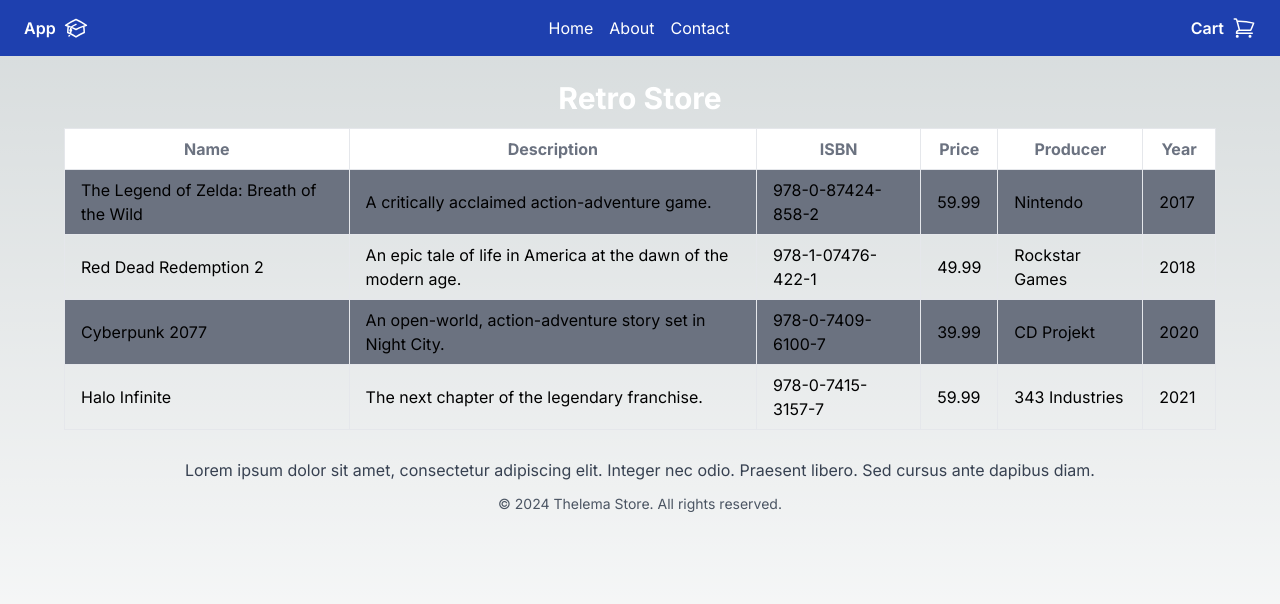
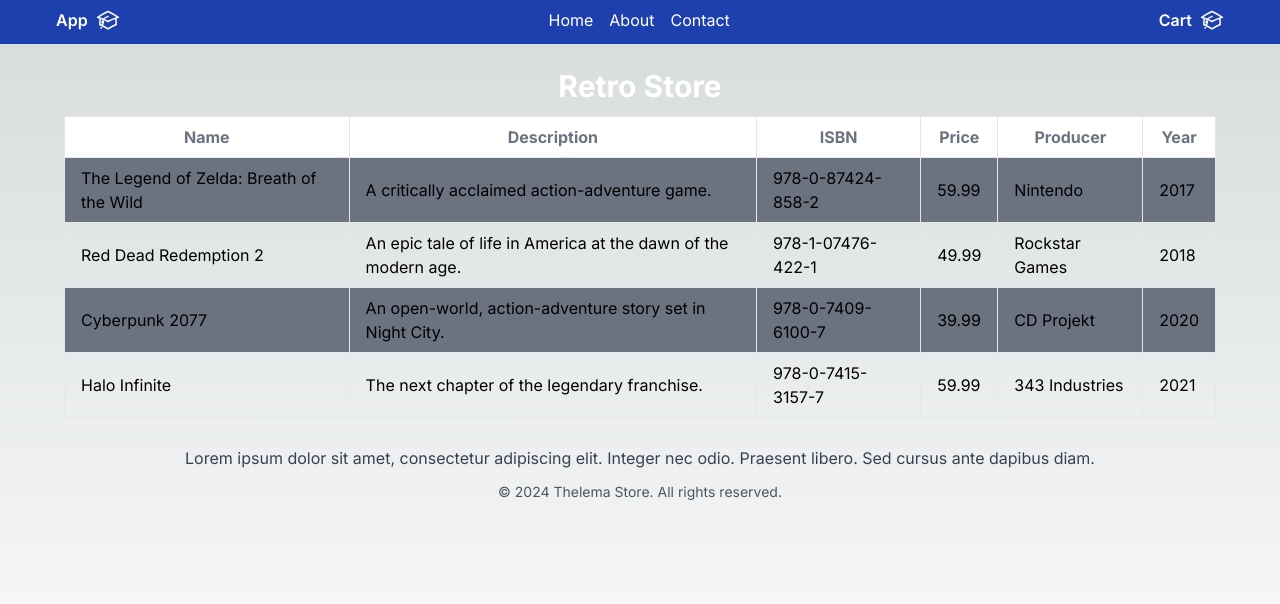
Before and after one commit to DanielRed007/react-next-checkout, a Next.js app in the folder checkout/: page / in a window 1280 px wide. Shown: the top 604 px of the page. Built offline with nearby package versions, Linux system fonts and the light colour scheme.

Commit message:
adding header refactor

```diff
--- a/checkout/src/app/page.tsx
+++ b/checkout/src/app/page.tsx
@@ -1,9 +1,9 @@
 "use client";
 
 import { useHomeContext } from "./context/HomeContext";
-import CheckoutMainTable from "./shared/CheckoutMainTable";
-import { Footer } from "./shared/Footer";
-import Header from "./shared/Header";
+import CheckoutMainTable from "./shared/components/CheckoutMainTable";
+import { Footer } from "./shared/components/Footer";
+import Header from "./shared/components/Header";
 
 export default function Home() {
   const { dataTable } = useHomeContext();
--- a/checkout/src/app/shared/Header.tsx
+++ /dev/null
@@ -1,56 +0,0 @@
-import React from "react";
-import { BeakerIcon, ShoppingCartIcon } from "@heroicons/react/24/solid";
-import { CustomLink } from "./CustomLink";
-import { CustomRoute } from "../model/CustomRoute";
-
-const routes: CustomRoute[] = [
-  { title: "Home", link: "/" },
-  { title: "About", link: "/about" },
-  { title: "Contact", link: "/contact" },
-];
-
-const Header = () => {
-  return (
-    <header className="bg-blue-800 text-white py-4 px-6 flex justify-between items-center">
-      <div className="flex">
-        <h1 className="text-md font-semibold mr-2">App</h1>
-        <svg
-          xmlns="http://www.w3.org/2000/svg"
-          fill="none"
-          viewBox="0 0 24 24"
-          strokeWidth={1.5}
-          stroke="currentColor"
-          className="w-6 h-6"
-        >
-          <path
-            strokeLinecap="round"
-            strokeLinejoin="round"
-            d="M4.26 10.147a60.438 60.438 0 0 0-.491 6.347A48.62 48.62 0 0 1 12 20.904a48.62 48.62 0 0 1 8.232-4.41 60.46 60.46 0 0 0-.491-6.347m-15.482 0a50.636 50.636 0 0 0-2.658-.813A59.906 59.906 0 0 1 12 3.493a59.903 59.903 0 0 1 10.399 5.84c-.896.248-1.783.52-2.658.814m-15.482 0A50.717 50.717 0 0 1 12 13.489a50.702 50.702 0 0 1 7.74-3.342M6.75 15a.75.75 0 1 0 0-1.5.75.75 0 0 0 0 1.5Zm0 0v-3.675A55.378 55.378 0 0 1 12 8.443m-7.007 11.55A5.981 5.981 0 0 0 6.75 15.75v-1.5"
-          />
-        </svg>
-      </div>
-
-      <CustomLink routes={routes} />
-
-      <div className="flex">
-        <h1 className="text-md font-semibold mr-2">Cart</h1>
-        <svg
-          xmlns="http://www.w3.org/2000/svg"
-          fill="none"
-          viewBox="0 0 24 24"
-          strokeWidth={1.5}
-          stroke="currentColor"
-          className="w-6 h-6"
-        >
-          <path
-            strokeLinecap="round"
-            strokeLinejoin="round"
-            d="M2.25 3h1.386c.51 0 .955.343 1.087.835l.383 1.437M7.5 14.25a3 3 0 0 0-3 3h15.75m-12.75-3h11.218c1.121-2.3 2.1-4.684 2.924-7.138a60.114 60.114 0 0 0-16.536-1.84M7.5 14.25 5.106 5.272M6 20.25a.75.75 0 1 1-1.5 0 .75.75 0 0 1 1.5 0Zm12.75 0a.75.75 0 1 1-1.5 0 .75.75 0 0 1 1.5 0Z"
-          />
-        </svg>
-      </div>
-    </header>
-  );
-};
-
-export default Header;
--- a/checkout/src/app/shared/CheckoutMainTable.tsx
+++ b/checkout/src/app/shared/components/CheckoutMainTable.tsx
@@ -1,5 +1,5 @@
 import React, { FC } from "react";
-import { VideoGame } from "../model/Videogame";
+import { VideoGame } from "../../model/Videogame";
 
 interface Props {
   data: VideoGame[];
--- a/checkout/src/app/shared/CustomLink.tsx
+++ b/checkout/src/app/shared/components/CustomLink.tsx
@@ -1,6 +1,6 @@
 import React, { FC } from "react";
 import Link from "next/link";
-import { CustomRoute } from "../model/CustomRoute";
+import { CustomRoute } from "@/app/model/CustomRoute";
 
 interface Props {
   routes: CustomRoute[];
@@ -10,7 +10,7 @@
   return (
     <ul className="flex items-center">
       {routes.map((route, index) => (
-        <li className="px-2">
+        <li key={index} className="px-2">
           <Link key={index} href={route.link}>
             {route.title}
           </Link>
--- /dev/null
+++ b/checkout/src/app/shared/components/Header.tsx
@@ -0,0 +1,46 @@
+import React from "react";
+import { BeakerIcon, ShoppingCartIcon } from "@heroicons/react/24/solid";
+import { CustomLink } from "./CustomLink";
+import { CustomRoute } from "@/app/model/CustomRoute";
+import { CartIcon } from "../icons/CartIcon";
+
+const routes: CustomRoute[] = [
+  { title: "Home", link: "/" },
+  { title: "About", link: "/about" },
+  { title: "Contact", link: "/contact" },
+];
+
+const Header = () => {
+  return (
+    <header className="bg-blue-800 text-white py-2 px-6">
+      <div className="container mx-auto px-4 sm:px-6 lg:px-8 mb-1 flex justify-between items-center">
+        <div className="flex">
+          <h1 className="text-md font-semibold mr-2">App</h1>
+          <svg
+            xmlns="http://www.w3.org/2000/svg"
+            fill="none"
+            viewBox="0 0 24 24"
+            strokeWidth={1.5}
+            stroke="currentColor"
+            className="w-6 h-6"
+          >
+            <path
+              strokeLinecap="round"
+              strokeLinejoin="round"
+              d="M4.26 10.147a60.438 60.438 0 0 0-.491 6.347A48.62 48.62 0 0 1 12 20.904a48.62 48.62 0 0 1 8.232-4.41 60.46 60.46 0 0 0-.491-6.347m-15.482 0a50.636 50.636 0 0 0-2.658-.813A59.906 59.906 0 0 1 12 3.493a59.903 59.903 0 0 1 10.399 5.84c-.896.248-1.783.52-2.658.814m-15.482 0A50.717 50.717 0 0 1 12 13.489a50.702 50.702 0 0 1 7.74-3.342M6.75 15a.75.75 0 1 0 0-1.5.75.75 0 0 0 0 1.5Zm0 0v-3.675A55.378 55.378 0 0 1 12 8.443m-7.007 11.55A5.981 5.981 0 0 0 6.75 15.75v-1.5"
+            />
+          </svg>
+        </div>
+
+        <CustomLink routes={routes} />
+
+        <div className="flex">
+          <h1 className="text-md font-semibold mr-2">Cart</h1>
+          <CartIcon />
+        </div>
+      </div>
+    </header>
+  );
+};
+
+export default Header;
--- /dev/null
+++ b/checkout/src/app/shared/icons/CartIcon.tsx
@@ -0,0 +1,20 @@
+import React from "react";
+
+export const CartIcon = () => {
+  return (
+    <svg
+      xmlns="http://www.w3.org/2000/svg"
+      fill="none"
+      viewBox="0 0 24 24"
+      strokeWidth={1.5}
+      stroke="currentColor"
+      className="w-6 h-6"
+    >
+      <path
+        strokeLinecap="round"
+        strokeLinejoin="round"
+        d="M4.26 10.147a60.438 60.438 0 0 0-.491 6.347A48.62 48.62 0 0 1 12 20.904a48.62 48.62 0 0 1 8.232-4.41 60.46 60.46 0 0 0-.491-6.347m-15.482 0a50.636 50.636 0 0 0-2.658-.813A59.906 59.906 0 0 1 12 3.493a59.903 59.903 0 0 1 10.399 5.84c-.896.248-1.783.52-2.658.814m-15.482 0A50.717 50.717 0 0 1 12 13.489a50.702 50.702 0 0 1 7.74-3.342M6.75 15a.75.75 0 1 0 0-1.5.75.75 0 0 0 0 1.5Zm0 0v-3.675A55.378 55.378 0 0 1 12 8.443m-7.007 11.55A5.981 5.981 0 0 0 6.75 15.75v-1.5"
+      />
+    </svg>
+  );
+};
```
Also changed, not shown: checkout/src/app/shared/components/Footer.tsx (renamed from checkout/src/app/shared/Footer.tsx).
